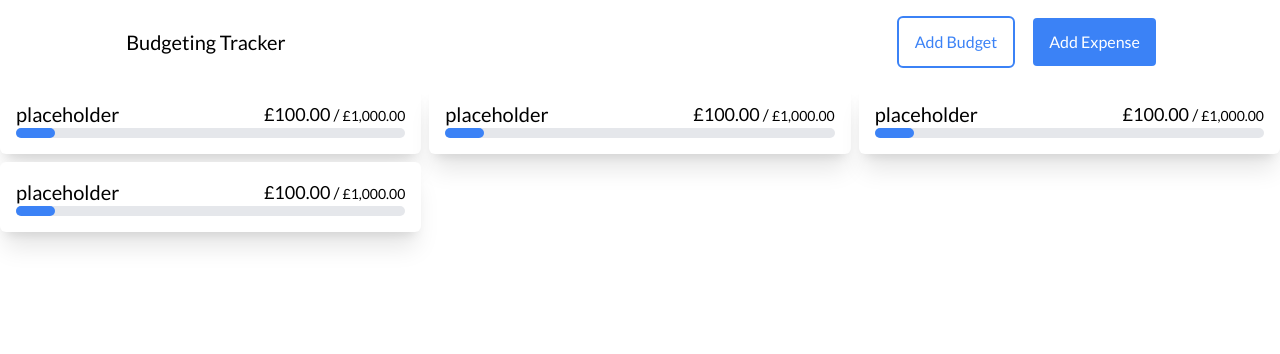
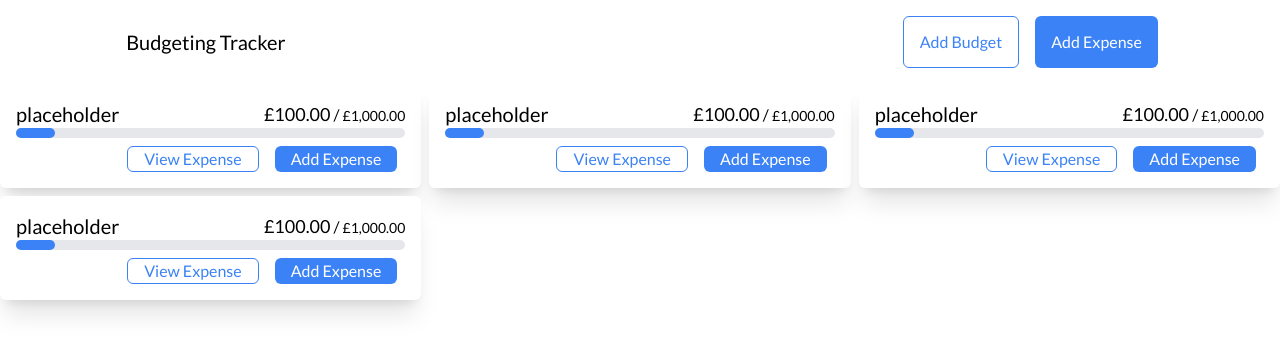
Before and after one commit to Ibrahim-Hashem/budget-tracking-app, a React (Vite) app: page / in a window 1280 px wide. Shown: the top 354 px of the page. Built offline with nearby package versions, Linux system fonts and the light colour scheme; the HTML template or start-up script is replaced by a standard one.

Commit message:
widget buttons added

```diff
--- a/index.html
+++ b/index.html
@@ -2,12 +2,15 @@
 <html lang="en">
   <head>
     <meta charset="UTF-8" />
-    <link rel="icon" type="image/svg+xml" href="/vite.svg" />
+    <link rel="icon" type="image/svg+xml" href="" />
     <meta name="viewport" content="width=device-width, initial-scale=1.0" />
     <title>Budgeting App</title>
-    <link rel="preconnect" href="https://fonts.googleapis.com">
-    <link rel="preconnect" href="https://fonts.gstatic.com" crossorigin>
-    <link href="https://fonts.googleapis.com/css2?family=Lato:wght@400;700;900&display=swap" rel="stylesheet">
+    <link rel="preconnect" href="https://fonts.googleapis.com" />
+    <link rel="preconnect" href="https://fonts.gstatic.com" crossorigin />
+    <link
+      href="https://fonts.googleapis.com/css2?family=Lato:wght@400;700;900&display=swap"
+      rel="stylesheet"
+    />
   </head>
   <body>
     <div id="root" class="font-lato"></div>
--- a/src/components/BudgetWidget/index.jsx
+++ b/src/components/BudgetWidget/index.jsx
@@ -1,12 +1,17 @@
 import Widget from './Widget';
 import TextBar from './TextBar';
 import ProgressBar from './ProgressBar.jsx';
+import { Button, ButtonBlue } from '../Button';
 
 function BudgetWidget() {
   return (
     <Widget>
       <TextBar name={'placeholder'} spent={100} budget={1000} />
       <ProgressBar spent={100} budget={1000} />
+      <div className="pt-2 flex justify-end">
+        <Button btnText={'View Expense'} onClick={() => console.log('clicked')} />
+        <ButtonBlue btnText={'Add Expense'} onClick={() => console.log('clicked')} />
+      </div>
     </Widget>
   );
 }
--- a/src/components/Button/index.jsx
+++ b/src/components/Button/index.jsx
@@ -5,22 +5,20 @@ export function Button({ btnText = 'default', onClick }) {
 
   return (
     <button
-      className="text-blue-500 border-solid border-2 border-blue-500 rounded-md mx-2 px-4  hover:bg-gray-100 hover:shadow-xl"
-      onClick={handleClick}
-    >
+      className="text-blue-500 border-solid border border-blue-500 rounded-md mx-2 px-4  hover:bg-gray-100 hover:shadow-xl"
+      onClick={handleClick}>
       {btnText}
     </button>
   );
 }
 
-export function ButtonWhite({ btnText = 'default', onClick }) {
+export function ButtonBlue({ btnText = 'default', onClick }) {
   const handleClick = useCallback(() => onClick(btnText), [btnText, onClick]);
 
   return (
     <button
-      className="text-white bg-blue-500 border-solid border-2 border-white rounded-md mx-2 px-4 hover:shadow-xl"
-      onClick={handleClick}
-    >
+      className="text-white bg-blue-500 rounded-md mx-2 px-4 hover:shadow-xl"
+      onClick={handleClick}>
       {btnText}
     </button>
   );
--- a/src/components/Navbar/index.jsx
+++ b/src/components/Navbar/index.jsx
@@ -1,4 +1,4 @@
-import { Button, ButtonWhite } from '../Button';
+import { Button, ButtonBlue } from '../Button';
 import addBudgetFunc from '../../utils/addBudgetFunc';
 import addExpenseFunc from '../../utils/addExpenseFunc';
 
@@ -8,7 +8,7 @@ function Navbar() {
       <h1 className="text-xl m-3">Budgeting Tracker</h1>
       <div className="flex w-1/2 justify-end">
         <Button btnText="Add Budget" onClick={addBudgetFunc} />
-        <ButtonWhite btnText="Add Expense" onClick={addExpenseFunc} />
+        <ButtonBlue btnText="Add Expense" onClick={addExpenseFunc} />
       </div>
     </div>
   );
```
